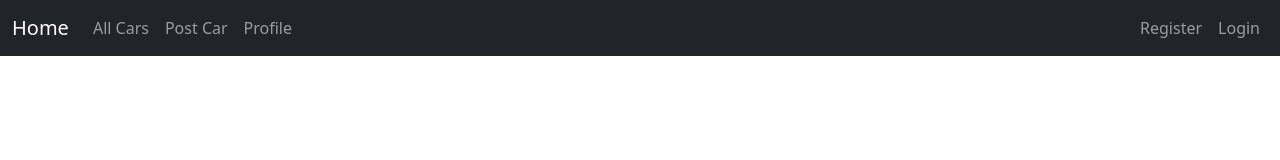
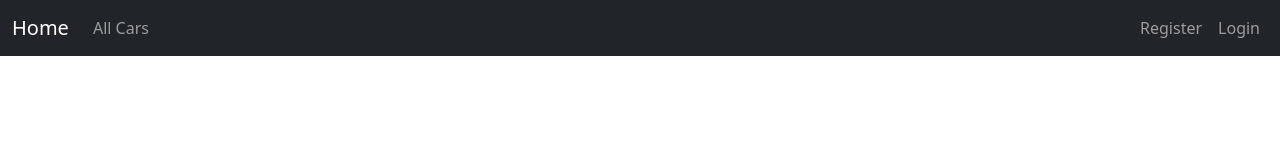
Before and after one commit to Sotirovgym/Cars, an Angular app in the folder FrontEnd/: page / in a window 1280 px wide. Shown: the top 160 px of the page. Built offline with nearby package versions, Linux system fonts and the light colour scheme.

Commit message:
Show nav items based on whether the user is logged in or not

```diff
--- a/FrontEnd/src/app/core/components/header/header.component.html
+++ b/FrontEnd/src/app/core/components/header/header.component.html
@@ -6,20 +6,26 @@
         <li class="nav-item">
           <a class="nav-link" routerLink="/cars">All Cars</a>
         </li>
-        <li class="nav-item">
+        <li *ngIf="isLoggedIn" class="nav-item">
           <a class="nav-link">Post Car</a>
         </li>
-        <li class="nav-item">
+        <li *ngIf="isLoggedIn" class="nav-item">
           <a class="nav-link">Profile</a>
         </li>
       </ul>
       <div>
         <ul class="nav navbar-nav">
-          <li class="nav-item">
-            <a class="nav-link" routerLink="/register">Register</a>
+          <li *ngIf="!isLoggedIn" class="nav-item">
+            <a class="nav-link" routerLink="/auth/register">Register</a>
           </li>
-          <li class="nav-item">
-            <a class="nav-link" routerLink="/login">Login</a>
+          <li *ngIf="!isLoggedIn" class="nav-item">
+            <a class="nav-link" routerLink="/auth/login">Login</a>
+          </li>
+          <li *ngIf="isLoggedIn">
+            <a class="nav-link">Welcome {{ username }}</a>
+          </li>
+          <li *ngIf="isLoggedIn" class="nav-item">
+            <button class="nav-link" (click)="logout()">Logout</button>
           </li>
         </ul>
       </div>
```
